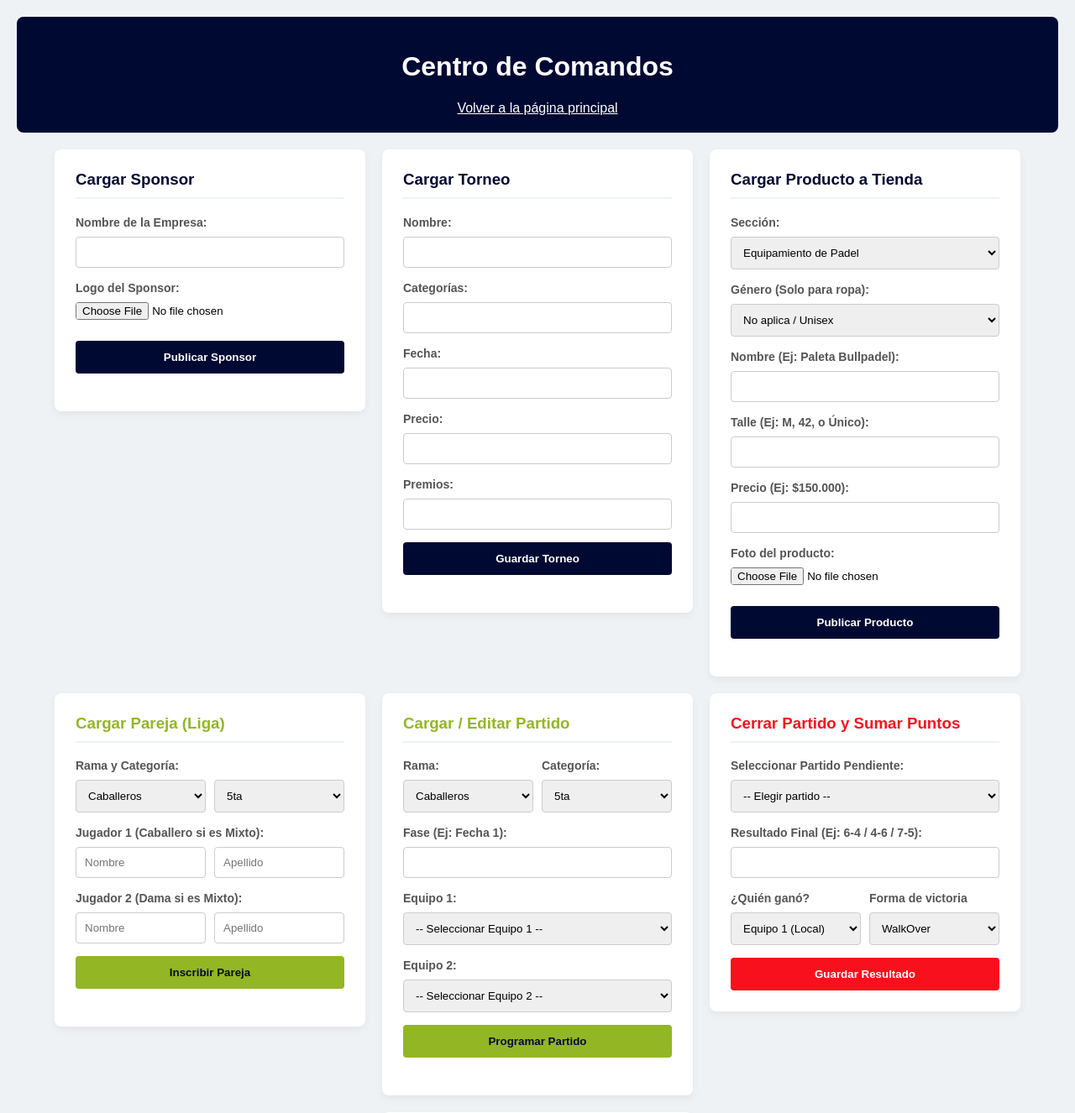
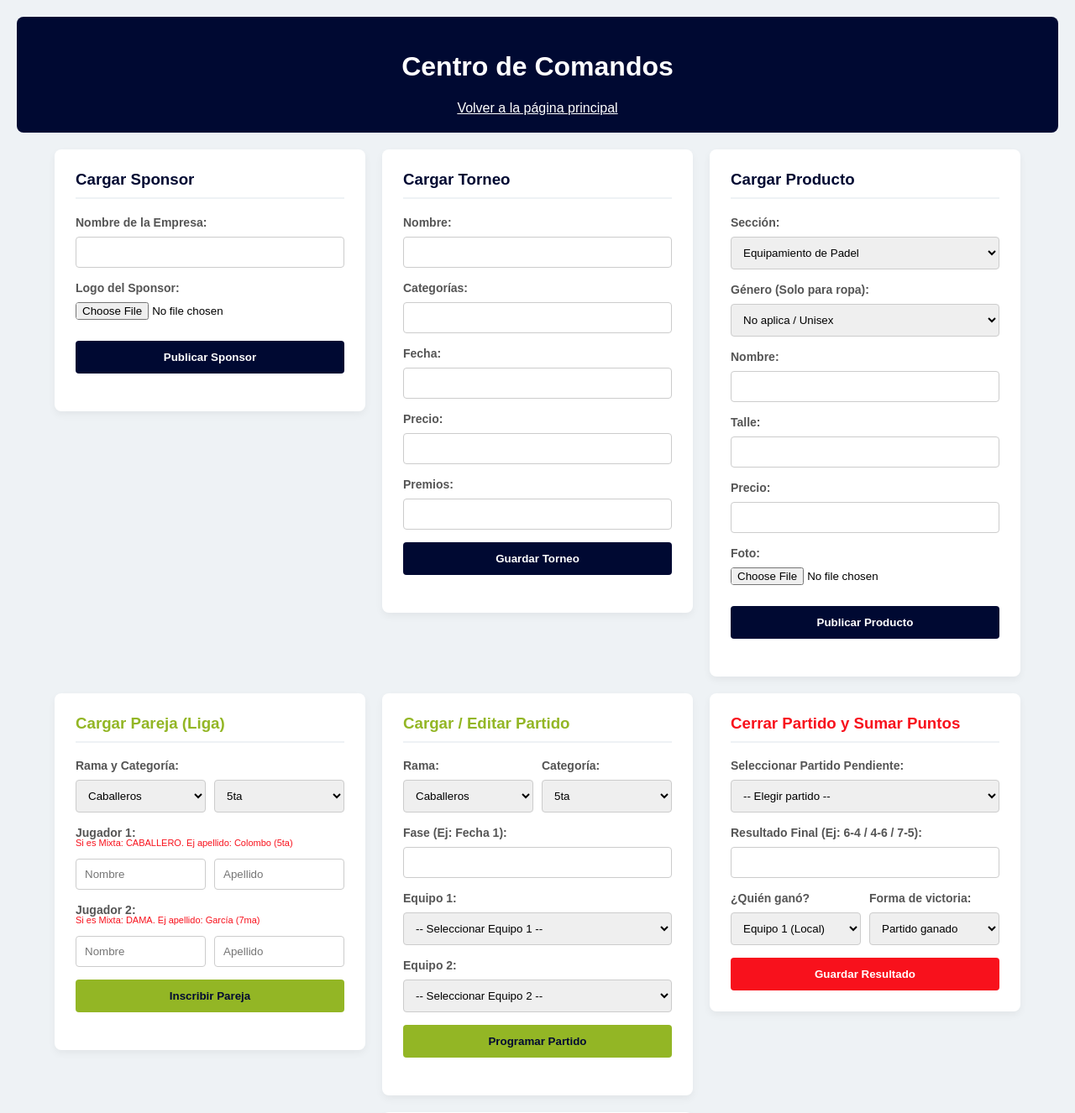
Before and after one commit to martincolombo2001/padel-perez, a Flask app: page /admin in a window 1280 px wide. Shown: the top 1326 px of the page at 84% size. Run offline with Flask 3, Linux system fonts and the light colour scheme; the visitor is signed in with stand-in values (Sample User, id 1); data that the repository does not hold is empty; some libraries are stand-ins or nearby versions.

Commit message:
actualizar parejas mixtas

```diff
--- a/app.py
+++ b/app.py
@@ -32,45 +32,70 @@ def inicio():
     conexion.close()
     return render_template('index.html', torneos=torneos_guardados, sponsors=sponsors_guardados)
 
+import re
+
 @app.route('/ligas')
 def pagina_ligas():
     conexion = obtener_conexion()
     cursor = conexion.cursor()
 
-    # Ranking Caballeros: Suma puntos de liga Caballeros (ambos) + puntos de liga Mixta (solo Jugador 1)
+    # 1. Ranking Caballeros (Liga Caballeros completa + Jugador 1 de Mixta)
     cursor.execute("""
-        SELECT nombre, apellido, SUM(puntos) as total_puntos, categoria
-        FROM (
-            SELECT j1_nombre as nombre, j1_apellido as apellido, puntos, categoria FROM equipos_liga WHERE rama = 'Caballeros'
-            UNION ALL
-            SELECT j2_nombre as nombre, j2_apellido as apellido, puntos, categoria FROM equipos_liga WHERE rama = 'Caballeros'
-            UNION ALL
-            SELECT j1_nombre as nombre, j1_apellido as apellido, puntos, categoria FROM equipos_liga WHERE rama = 'Mixta'
-        ) as jugadores
-        WHERE nombre != ''
-        GROUP BY nombre, apellido, categoria
-        ORDER BY categoria, total_puntos DESC
+        SELECT j1_nombre, j1_apellido, puntos, categoria, rama FROM equipos_liga WHERE rama = 'Caballeros'
+        UNION ALL
+        SELECT j2_nombre, j2_apellido, puntos, categoria, rama FROM equipos_liga WHERE rama = 'Caballeros'
+        UNION ALL
+        SELECT j1_nombre, j1_apellido, puntos, categoria, rama FROM equipos_liga WHERE rama = 'Mixta'
     """)
-    ranking_caballeros = cursor.fetchall()
+    datos_cab = cursor.fetchall()
 
-    # Ranking Damas: Suma puntos de liga Damas (ambas) + puntos de liga Mixta (solo Jugador 2)
+    ranking_c = {}
+    for nombre, apellido, puntos, categoria, rama in datos_cab:
+        if not nombre: continue
+        cat_real = categoria
+        ap_limpio = apellido
+        # Si es mixta y tiene paréntesis, extraemos la categoría real y limpiamos el apellido
+        if rama == 'Mixta' and '(' in apellido and ')' in apellido:
+            match = re.search(r'\((.*?)\)', apellido)
+            if match:
+                cat_real = match.group(1).strip()
+                ap_limpio = re.sub(r'\s*\(.*?\)\s*', '', apellido).strip()
+
+        clave = (nombre, ap_limpio, cat_real)
+        ranking_c[clave] = ranking_c.get(clave, 0) + puntos
+
+    ranking_caballeros = [ (k[0], k[1], v, k[2]) for k, v in ranking_c.items() ]
+    ranking_caballeros.sort(key=lambda x: (x[3], -x[2]))
+
+    # 2. Ranking Damas (Liga Damas completa + Jugador 2 de Mixta)
     cursor.execute("""
-        SELECT nombre, apellido, SUM(puntos) as total_puntos, categoria
-        FROM (
-            SELECT j1_nombre as nombre, j1_apellido as apellido, puntos, categoria FROM equipos_liga WHERE rama = 'Damas'
-            UNION ALL
-            SELECT j2_nombre as nombre, j2_apellido as apellido, puntos, categoria FROM equipos_liga WHERE rama = 'Damas'
-            UNION ALL
-            SELECT j2_nombre as nombre, j2_apellido as apellido, puntos, categoria FROM equipos_liga WHERE rama = 'Mixta'
-        ) as jugadores
-        WHERE nombre != ''
-        GROUP BY nombre, apellido, categoria
-        ORDER BY categoria, total_puntos DESC
+        SELECT j1_nombre, j1_apellido, puntos, categoria, rama FROM equipos_liga WHERE rama = 'Damas'
+        UNION ALL
+        SELECT j2_nombre, j2_apellido, puntos, categoria, rama FROM equipos_liga WHERE rama = 'Damas'
+        UNION ALL
+        SELECT j2_nombre, j2_apellido, puntos, categoria, rama FROM equipos_liga WHERE rama = 'Mixta'
     """)
-    ranking_damas = cursor.fetchall()
+    datos_dam = cursor.fetchall()
+
+    ranking_d = {}
+    for nombre, apellido, puntos, categoria, rama in datos_dam:
+        if not nombre: continue
+        cat_real = categoria
+        ap_limpio = apellido
+        if rama == 'Mixta' and '(' in apellido and ')' in apellido:
+            match = re.search(r'\((.*?)\)', apellido)
+            if match:
+                cat_real = match.group(1).strip()
+                ap_limpio = re.sub(r'\s*\(.*?\)\s*', '', apellido).strip()
+
+        clave = (nombre, ap_limpio, cat_real)
+        ranking_d[clave] = ranking_d.get(clave, 0) + puntos
+
+    ranking_damas = [ (k[0], k[1], v, k[2]) for k, v in ranking_d.items() ]
+    ranking_damas.sort(key=lambda x: (x[3], -x[2]))
+
     conexion.close()
     return render_template('ligas.html', ranking_cab=ranking_caballeros, ranking_dam=ranking_damas)
-
 @app.route('/mixta')
 def liga_mixta():
     conexion = obtener_conexion()
--- a/templates/admin.html
+++ b/templates/admin.html
@@ -17,6 +17,7 @@
         .lista-items li { background: #f9f9f9; padding: 10px; border-bottom: 1px solid #eee; font-size: 14px; }
         .btn-borrar { background-color: #dc3545; color: white; padding: 4px 8px; text-decoration: none; border-radius: 4px; font-size: 12px; }
         .btn-editar { background-color: #ffc107; color: #000; padding: 4px 8px; text-decoration: none; border: none; border-radius: 4px; font-size: 12px; cursor: pointer; margin-right: 5px; font-weight: bold; }
+        .nota-roja { color: #f8111c; font-size: 11px; display: block; font-weight: normal; margin-top: -3px; margin-bottom: 5px; }
     </style>
 </head>
 <body>
@@ -32,13 +33,10 @@
             <h3 style="color: #000932;">Cargar Sponsor</h3>
             <form action="/admin" method="POST" enctype="multipart/form-data">
                 <input type="hidden" name="accion" value="nuevo_sponsor">
-
                 <label>Nombre de la Empresa:</label>
                 <input type="text" name="nombre" required>
-
                 <label>Logo del Sponsor:</label>
                 <input type="file" name="imagen" accept="image/*" required style="border: none; padding: 0;">
-
                 <button type="submit" style="margin-top: 10px;">Publicar Sponsor</button>
             </form>
             <ul class="lista-items">
@@ -53,7 +51,6 @@
             <h3>Cargar Torneo</h3>
             <form action="/admin" method="POST">
                 <input type="hidden" name="accion" value="nuevo_torneo">
-
                 <label>Nombre:</label>
                 <input type="text" name="nombre" required>
                 <label>Categorías:</label>
@@ -75,38 +72,30 @@
 
         <!-- MÓDULO TIENDA -->
         <div class="formulario">
-            <h3 style="color: #000932;">Cargar Producto a Tienda</h3>
+            <h3 style="color: #000932;">Cargar Producto</h3>
             <form action="/admin" method="POST" enctype="multipart/form-data">
                 <input type="hidden" name="accion" value="nuevo_producto">
-
                 <label>Sección:</label>
                 <select name="categoria" style="width: 100%; padding: 10px; margin: 8px 0 15px;" required>
                     <option value="Equipamiento de Padel">Equipamiento de Padel</option>
                     <option value="Indumentaria">Indumentaria</option>
                 </select>
-
                 <label>Género (Solo para ropa):</label>
                 <select name="genero" style="width: 100%; padding: 10px; margin: 8px 0 15px;">
                     <option value="No aplica">No aplica / Unisex</option>
                     <option value="Caballeros">Caballeros</option>
                     <option value="Damas">Damas</option>
                 </select>
-
-                <label>Nombre (Ej: Paleta Bullpadel):</label>
+                <label>Nombre:</label>
                 <input type="text" name="producto" required>
-
-                <label>Talle (Ej: M, 42, o Único):</label>
+                <label>Talle:</label>
                 <input type="text" name="talle" required>
-
-                <label>Precio (Ej: $150.000):</label>
+                <label>Precio:</label>
                 <input type="text" name="precio_prod" required>
-
-                <label>Foto del producto:</label>
+                <label>Foto:</label>
                 <input type="file" name="imagen" accept="image/*" required style="border: none; padding: 0;">
-
                 <button type="submit" style="margin-top: 10px;">Publicar Producto</button>
             </form>
-
             <ul class="lista-items">
                 {% for prod in tienda %}
                 <li style="display: flex; flex-direction: column; align-items: stretch;">
@@ -117,23 +106,16 @@
                             <a href="/eliminar_producto/{{ prod[0] }}" class="btn-borrar">X</a>
                         </div>
                     </div>
-
-                    <!-- Formulario oculto de edición -->
                     <form id="edit-prod-{{ prod[0] }}" action="/editar_producto" method="POST" enctype="multipart/form-data" style="display: none; background: #eef2f5; padding: 15px; margin-top: 10px; border-radius: 6px; border: 1px solid #ccc;">
                         <input type="hidden" name="id_producto" value="{{ prod[0] }}">
-
                         <label style="font-size: 12px;">Nombre:</label>
                         <input type="text" name="producto" value="{{ prod[3] }}" required style="margin: 4px 0 10px; padding: 8px;">
-
                         <label style="font-size: 12px;">Talle:</label>
                         <input type="text" name="talle" value="{{ prod[4] }}" required style="margin: 4px 0 10px; padding: 8px;">
-
                         <label style="font-size: 12px;">Precio:</label>
                         <input type="text" name="precio_prod" value="{{ prod[5] }}" required style="margin: 4px 0 10px; padding: 8px;">
-
-                        <label style="font-size: 12px;">Cambiar Foto (dejar vacío si no cambia):</label>
+                        <label style="font-size: 12px;">Cambiar Foto:</label>
                         <input type="file" name="imagen" accept="image/*" style="margin: 4px 0 10px; padding: 0; border: none;">
-
                         <div style="display: flex; gap: 10px; margin-top: 10px;">
                             <button type="submit" style="background-color: #93b625; color: #000932; padding: 10px;">Guardar</button>
                             <button type="button" onclick="document.getElementById('edit-prod-{{ prod[0] }}').style.display='none'" style="background-color: #aaa; color: white; padding: 10px;">Cancelar</button>
@@ -161,16 +143,20 @@
                         <option value="5ta">5ta</option>
                         <option value="6ta">6ta</option>
                         <option value="7ma">7ma</option>
+                        <option value="Suma 12">Suma 12</option>
+                        <option value="Suma 13">Suma 13</option>
                     </select>
                 </div>
 
-                <label>Jugador 1 (Caballero si es Mixto):</label>
+                <label>Jugador 1:</label>
+                <span class="nota-roja">Si es Mixta: CABALLERO. Ej apellido: Colombo (5ta)</span>
                 <div style="display: flex; gap: 10px;">
                     <input type="text" name="j1_nombre" placeholder="Nombre" required>
                     <input type="text" name="j1_apellido" placeholder="Apellido" required>
                 </div>
 
-                <label>Jugador 2 (Dama si es Mixto):</label>
+                <label>Jugador 2:</label>
+                <span class="nota-roja">Si es Mixta: DAMA. Ej apellido: García (7ma)</span>
                 <div style="display: flex; gap: 10px;">
                     <input type="text" name="j2_nombre" placeholder="Nombre" required>
                     <input type="text" name="j2_apellido" placeholder="Apellido" required>
@@ -209,6 +195,8 @@
                             <option value="5ta">5ta</option>
                             <option value="6ta">6ta</option>
                             <option value="7ma">7ma</option>
+                            <option value="Suma 12">Suma 12</option>
+                            <option value="Suma 13">Suma 13</option>
                         </select>
                     </div>
                 </div>
@@ -257,10 +245,8 @@
                         {% endif %}
                     {% endfor %}
                 </select>
-
                 <label>Resultado Final (Ej: 6-4 / 4-6 / 7-5):</label>
                 <input type="text" name="resultado_texto" required>
-
                 <div style="display: flex; gap: 10px;">
                     <div style="flex: 1;">
                         <label>¿Quién ganó?</label>
@@ -271,10 +257,10 @@
                         </select>
                     </div>
                     <div style="flex: 1;">
-                        <label>Forma de victoria</label>
+                        <label>Forma de victoria:</label>
                         <select name="cant_sets" style="width: 100%; padding: 10px; margin: 8px 0 15px;" required>
-                            <option value="2">WalkOver</option>
-                            <option value="3">Partido Ganado</option>
+                            <option value="3">Partido ganado</option>
+                            <option value="2">Walk over</option>
                         </select>
                     </div>
                 </div>
@@ -297,12 +283,13 @@
                         <option value="5ta">5ta</option>
                         <option value="6ta">6ta</option>
                         <option value="7ma">7ma</option>
+                        <option value="Suma 12">Suma 12</option>
+                        <option value="Suma 13">Suma 13</option>
                     </select>
                 </div>
                 <button type="submit" style="background-color: #003383; color: white;">Programar Cruces</button>
             </form>
         </div>
     </div>
-
 </body>
 </html>
```
Also changed, not shown: templates/liga_detalle.html (+7 -1 lines).
